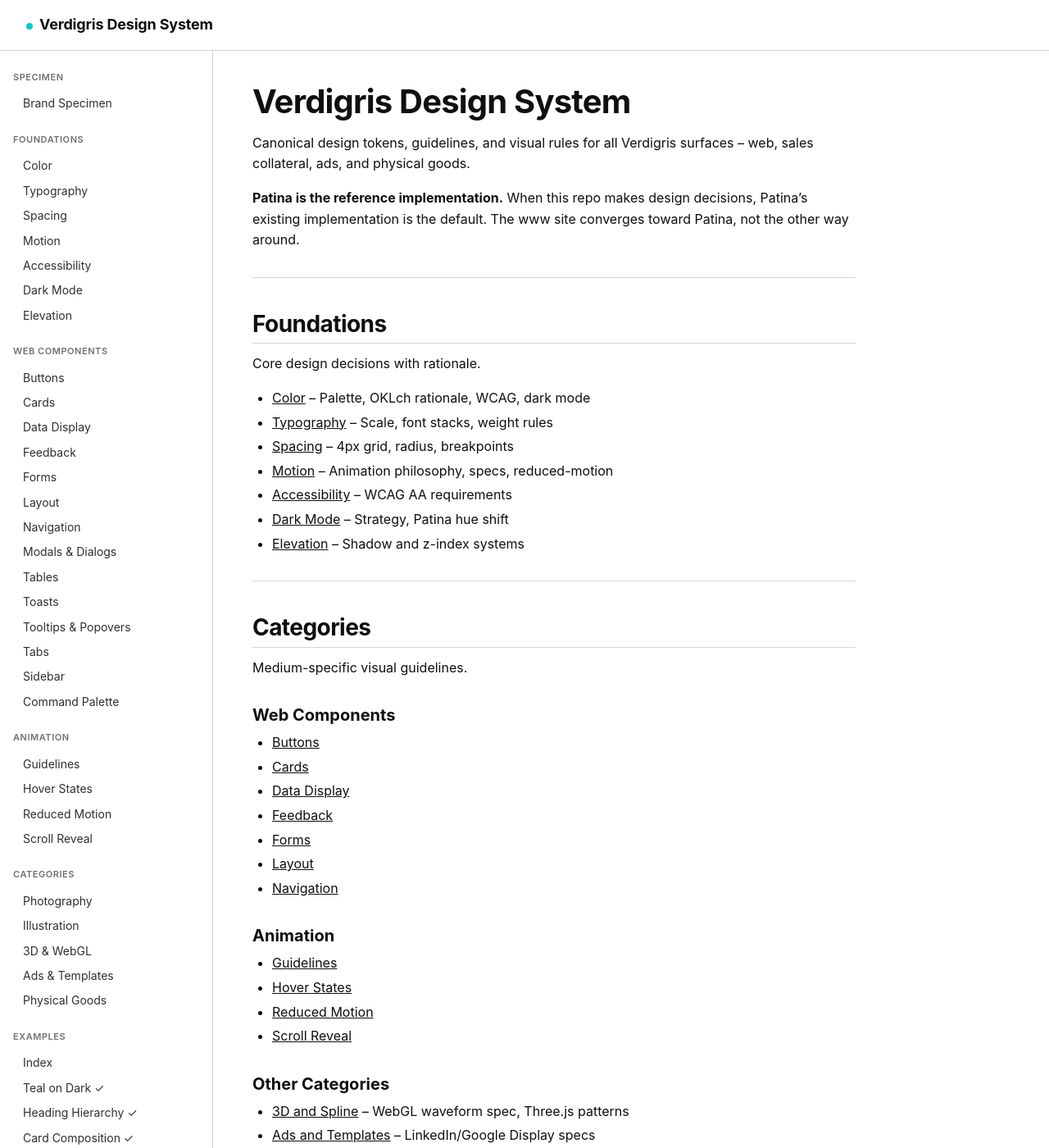
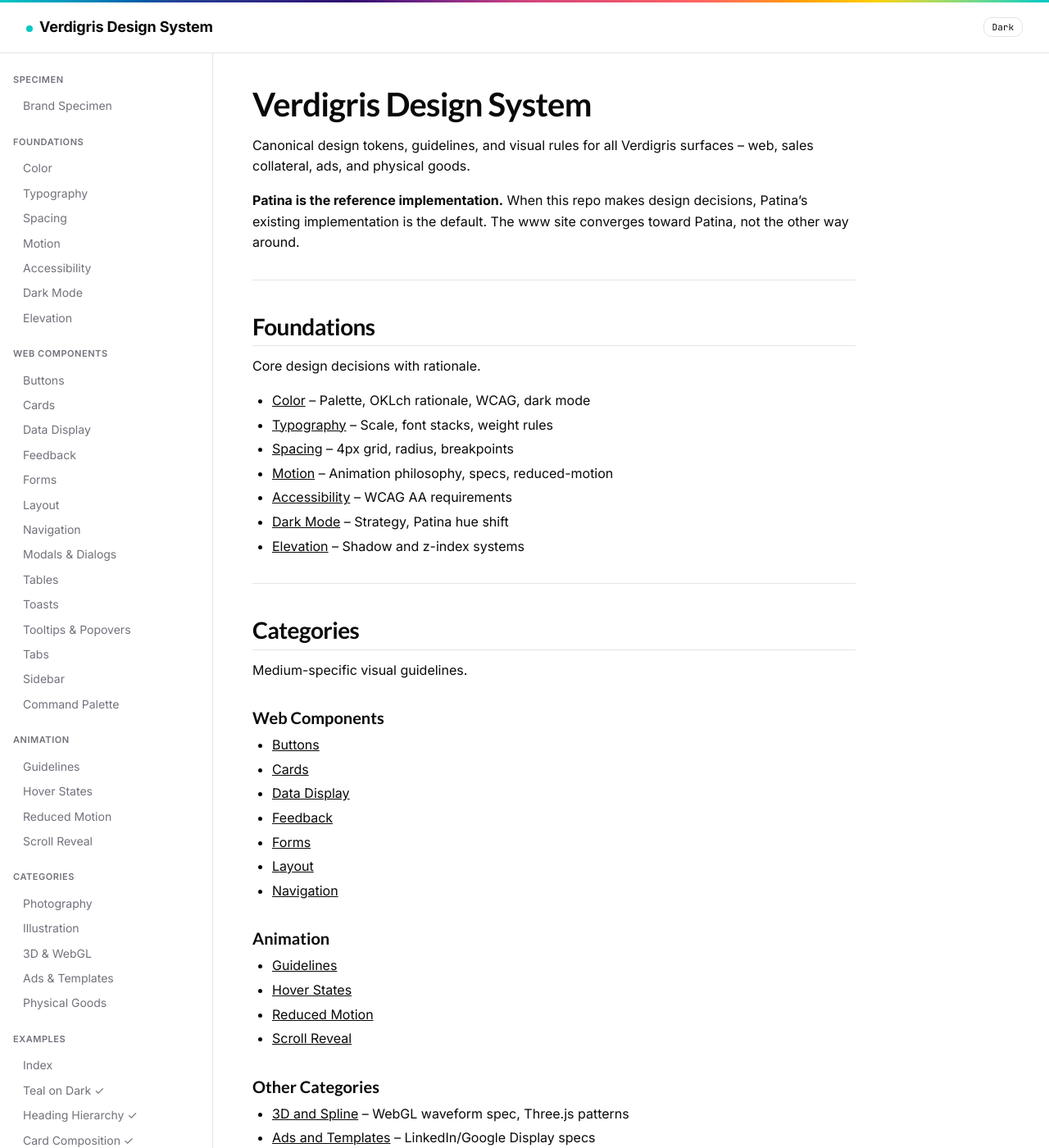
Before and after one commit to VerdigrisTech/design, a Jekyll site: the page built from index.md, in a window 1280 px wide and 1400 px high. Shown: the whole window at 82% size. Built offline with Jekyll 4.4.1, drawn with Linux system fonts in a browser that asks for light colours.

Commit message:
refactor: docs site eats its own dog food — OKLch, Lato, dark mode, canonical radius
- Load Inter + Lato + JetBrains Mono via Google Fonts
- Apply Lato 700 to all h1-h3 headings
- Swap all hex color values to OKLch (zinc-tinted neutrals, hue ~286)
- Add dark mode toggle to header
- Add brand gradient bar to top of page
- Bump sidebar link radius from 0.375rem to canonical 0.625rem
- Use semantic CSS vars (--bg, --fg, --border, --muted) for dark mode support

The docs site now implements the same design system it documents.

Co-Authored-By: Claude Opus 4.6 (1M context) <noreply@anthropic.com>

```diff
--- a/_layouts/default.html
+++ b/_layouts/default.html
@@ -5,45 +5,85 @@
   <meta name="viewport" content="width=device-width, initial-scale=1">
   <title>{% if page.title %}{{ page.title }} | {% endif %}{{ site.title }}</title>
   <meta name="description" content="{{ site.description }}">
+  <link rel="preconnect" href="https://fonts.googleapis.com">
+  <link rel="preconnect" href="https://fonts.gstatic.com" crossorigin>
+  <link href="https://fonts.googleapis.com/css2?family=Inter:wght@400;500;600;700&family=Lato:wght@700&family=JetBrains+Mono:wght@400&display=swap" rel="stylesheet">
   <style>
     :root {
-      --brand-teal: #0fc8c3;
-      --neutral-950: #0e0f11;
-      --neutral-900: #1a1b1e;
-      --neutral-800: #2e2f33;
-      --neutral-500: #6e7076;
-      --neutral-400: #8e9096;
-      --neutral-200: #d4d5d8;
-      --neutral-100: #ececed;
-      --neutral-50: #f8f8f9;
+      --brand-teal: oklch(0.75 0.1286 191.57);
+      --neutral-950: oklch(0.141 0.005 285.823);
+      --neutral-900: oklch(0.21 0.006 285.885);
+      --neutral-800: oklch(0.274 0.006 286.033);
+      --neutral-500: oklch(0.552 0.016 285.938);
+      --neutral-400: oklch(0.705 0.015 286.067);
+      --neutral-200: oklch(0.92 0.004 286.32);
+      --neutral-100: oklch(0.967 0.001 286.375);
+      --neutral-50: oklch(0.985 0 0);
       --font-body: Inter, ui-sans-serif, system-ui, -apple-system, sans-serif;
+      --font-display: Lato, ui-sans-serif, system-ui, -apple-system, sans-serif;
       --font-mono: 'JetBrains Mono', ui-monospace, SFMono-Regular, Menlo, monospace;
+      --bg: white;
+      --fg: var(--neutral-950);
+      --border: var(--neutral-200);
+      --muted: var(--neutral-100);
+      --muted-fg: var(--neutral-500);
+      --radius: 0.625rem;
+    }
+    html.dark {
+      --bg: var(--neutral-950);
+      --fg: var(--neutral-50);
+      --border: var(--neutral-800);
+      --muted: var(--neutral-800);
+      --muted-fg: var(--neutral-400);
     }
 
     * { margin: 0; padding: 0; box-sizing: border-box; }
 
     body {
       font-family: var(--font-body);
-      color: var(--neutral-950);
-      background: #fff;
+      color: var(--fg);
+      background: var(--bg);
       line-height: 1.6;
       font-size: 16px;
+      transition: background 200ms ease, color 200ms ease;
     }
 
-    a { color: var(--neutral-950); }
+    a { color: var(--fg); }
     a:hover { color: var(--brand-teal); }
 
     /* Top bar */
     .site-header {
-      border-bottom: 1px solid var(--neutral-200);
+      border-bottom: 1px solid var(--border);
       padding: 1rem 2rem;
       display: flex;
       align-items: center;
+      justify-content: space-between;
       gap: 1rem;
       position: sticky;
       top: 0;
-      background: #fff;
+      background: var(--bg);
       z-index: 10;
+    }
+    .header-left { display: flex; align-items: center; gap: 1rem; }
+    .header-controls { display: flex; align-items: center; gap: 0.75rem; }
+    .mode-toggle {
+      font-family: var(--font-mono);
+      font-size: 0.6875rem;
+      padding: 0.25rem 0.625rem;
+      border: 1px solid var(--border);
+      border-radius: var(--radius);
+      background: var(--bg);
+      color: var(--fg);
+      cursor: pointer;
+    }
+    .mode-toggle:hover { border-color: var(--brand-teal); }
+    .gradient-bar {
+      height: 3px;
+      background: linear-gradient(90deg in oklch,
+        oklch(0.75 0.1286 191.57), oklch(0.405 0.1451 264.89),
+        oklch(0.29 0.1506 289.33), oklch(0.5975 0.1808 0.42),
+        oklch(0.7 0.1909 24.11), oklch(0.87 0.1786 92.23),
+        oklch(0.75 0.1286 191.57));
     }
     .site-header h1 {
       font-size: 1.125rem;
@@ -70,7 +110,7 @@
     .site-sidebar {
       width: 260px;
       flex-shrink: 0;
-      border-right: 1px solid var(--neutral-200);
+      border-right: 1px solid var(--border);
       padding: 1.5rem 1rem;
       overflow-y: auto;
       position: sticky;
@@ -83,7 +123,7 @@
       font-weight: 600;
       text-transform: uppercase;
       letter-spacing: 0.05em;
-      color: var(--neutral-500);
+      color: var(--muted-fg);
       margin: 1.25rem 0 0.5rem 0;
     }
     .site-sidebar nav h3:first-child {
@@ -98,14 +138,14 @@
     .site-sidebar nav ul li a {
       display: block;
       padding: 0.25rem 0.75rem;
-      border-radius: 0.375rem;
+      border-radius: var(--radius);
       text-decoration: none;
-      color: var(--neutral-800);
+      color: var(--muted-fg);
       transition: background 150ms ease, color 150ms ease;
     }
     .site-sidebar nav ul li a:hover {
-      background: var(--neutral-100);
-      color: var(--neutral-950);
+      background: var(--muted);
+      color: var(--fg);
     }
 
     /* Content */
@@ -118,6 +158,7 @@
 
     /* Typography */
     .site-content h1 {
+      font-family: var(--font-display);
       font-size: 2.5rem;
       font-weight: 700;
       letter-spacing: -0.02em;
@@ -125,6 +166,7 @@
       margin-bottom: 1rem;
     }
     .site-content h2 {
+      font-family: var(--font-display);
       font-size: 1.75rem;
       font-weight: 700;
       letter-spacing: -0.02em;
@@ -132,9 +174,10 @@
       margin-top: 2.5rem;
       margin-bottom: 0.75rem;
       padding-bottom: 0.375rem;
-      border-bottom: 1px solid var(--neutral-200);
+      border-bottom: 1px solid var(--border);
     }
     .site-content h3 {
+      font-family: var(--font-display);
       font-size: 1.25rem;
       font-weight: 700;
       line-height: 1.3;
@@ -157,16 +200,16 @@
     .site-content li { margin-bottom: 0.25rem; }
     .site-content hr {
       border: none;
-      border-top: 1px solid var(--neutral-200);
+      border-top: 1px solid var(--border);
       margin: 2rem 0;
     }
     .site-content blockquote {
       border-left: 3px solid var(--brand-teal);
       padding: 0.5rem 1rem;
       margin: 1rem 0;
-      color: var(--neutral-500);
-      background: var(--neutral-50);
-      border-radius: 0 0.375rem 0.375rem 0;
+      color: var(--muted-fg);
+      background: var(--muted);
+      border-radius: 0 var(--radius) var(--radius) 0;
     }
     .site-content blockquote p { margin-bottom: 0; }
 
@@ -180,26 +223,26 @@
     .site-content th, .site-content td {
       text-align: left;
       padding: 0.5rem 0.75rem;
-      border-bottom: 1px solid var(--neutral-200);
+      border-bottom: 1px solid var(--border);
     }
     .site-content th {
       font-weight: 600;
-      background: var(--neutral-50);
+      background: var(--muted);
     }
 
     /* Code */
     .site-content code {
       font-family: var(--font-mono);
       font-size: 0.8125rem;
-      background: var(--neutral-100);
+      background: var(--muted);
       padding: 0.125rem 0.375rem;
       border-radius: 0.25rem;
     }
     .site-content pre {
-      background: var(--neutral-950);
-      color: var(--neutral-50);
+      background: oklch(0.141 0.005 285.823);
+      color: oklch(0.985 0 0);
       padding: 1rem 1.25rem;
-      border-radius: 0.625rem;
+      border-radius: var(--radius);
       overflow-x: auto;
       margin-bottom: 1.5rem;
       font-size: 0.8125rem;
@@ -224,12 +267,13 @@
     .mobile-nav-toggle {
       display: none;
       background: none;
-      border: 1px solid var(--neutral-200);
-      border-radius: 0.375rem;
+      border: 1px solid var(--border);
+      border-radius: var(--radius);
       padding: 0.375rem 0.75rem;
       font-size: 0.875rem;
       cursor: pointer;
       font-family: var(--font-body);
+      color: var(--fg);
     }
     @media (max-width: 768px) {
       .mobile-nav-toggle { display: block; }
@@ -240,17 +284,23 @@
         left: 0;
         width: 280px;
         height: calc(100vh - 57px);
-        background: #fff;
+        background: var(--bg);
         z-index: 20;
-        box-shadow: 4px 0 16px rgba(0,0,0,0.08);
+        box-shadow: 4px 0 16px oklch(0 0 0 / 0.08);
       }
     }
   </style>
 </head>
 <body>
+  <div class="gradient-bar"></div>
   <header class="site-header">
-    <h1><a href="{{ '/' | relative_url }}"><span class="teal-dot"></span>Verdigris Design System</a></h1>
-    <button class="mobile-nav-toggle" onclick="document.querySelector('.site-sidebar').classList.toggle('open')">Menu</button>
+    <div class="header-left">
+      <h1><a href="{{ '/' | relative_url }}"><span class="teal-dot"></span>Verdigris Design System</a></h1>
+      <button class="mobile-nav-toggle" onclick="document.querySelector('.site-sidebar').classList.toggle('open')">Menu</button>
+    </div>
+    <div class="header-controls">
+      <button class="mode-toggle" onclick="document.documentElement.classList.toggle('dark');this.textContent=document.documentElement.classList.contains('dark')?'Light':'Dark'" id="modeBtn">Dark</button>
+    </div>
   </header>
 
   <div class="site-wrapper">
```
